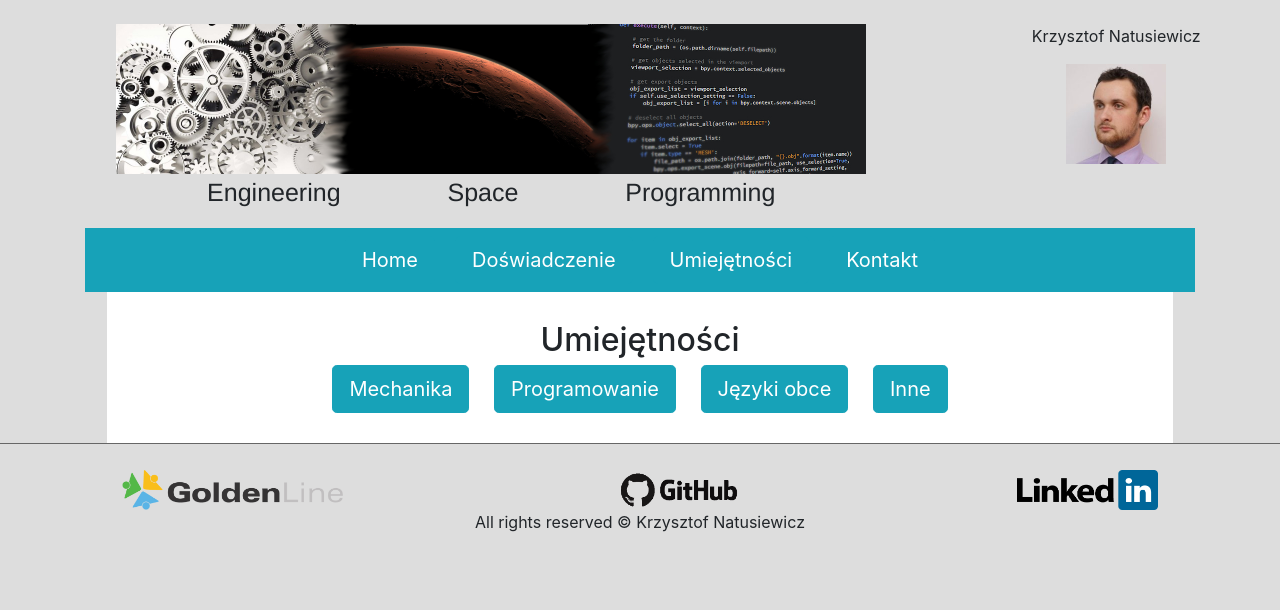
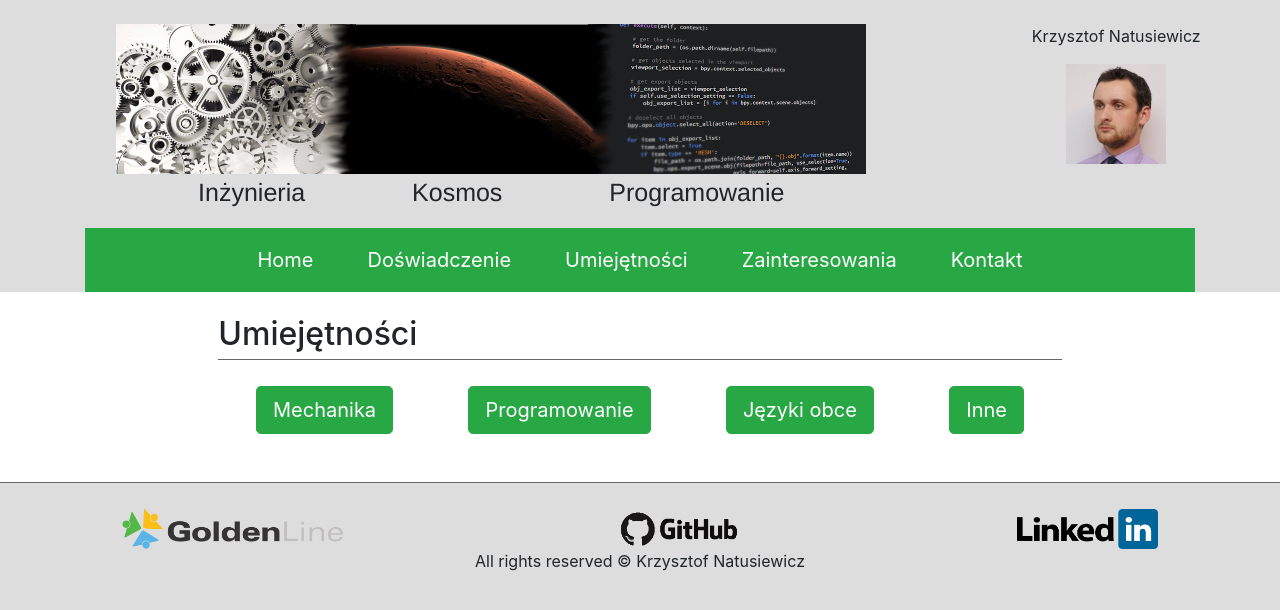
Before and after one commit to thing91/PortfolioWebsite, a Django app: page /skills/ in a window 1280 px wide. Shown: the top 610 px of the page. Run offline with Django 3.2, Linux system fonts and the light colour scheme; some libraries are stand-ins or nearby versions.

Commit message:
changes to green

```diff
--- a/about_me/static/about_me/css/custom.css
+++ b/about_me/static/about_me/css/custom.css
@@ -1,4 +1,5 @@
 /* This is custom css code for about_me page*/
+/* zmieione*/
 
 .footer {
 	max-width:100%;
@@ -6,10 +7,11 @@
 }
 section{
 	background-color:#fff;
-	padding-top:30px;
-	padding-bottom:30px;
+	padding-top:10px;
+	padding-bottom:10px;
 	padding-left:0px;
 	padding-right:0px;
+	text-align:justify;
 }
 
 hr {
@@ -22,10 +24,17 @@ hr {
 
 }
 
+.kafelki {
+	display: flex;
+	justify-content:space-around;
+
+}
 #tabela td{
+	margin-top:20px;
 	border: 1px solid #ddd;
 	padding: 15px;
 	vertical-align:middle;
+	font-style:bold;
 }
 #zdjecie{
 	padding-left:0px;
@@ -49,3 +58,10 @@ hr {
 	opacity:0.8;
 	align-items:center;
 }
+#hometext {
+	padding-left:10px;
+	padding-right:10px;
+	text-indent:30px;
+	font-style:italic;
+	font-size:18px;
+}
--- a/about_me/templates/about_me/header.html
+++ b/about_me/templates/about_me/header.html
@@ -5,7 +5,7 @@
 				<br>
 				<center class="headline">
 					<img src="../../static/about_me/img/grafika.jpg" class="img-fluid" style="max-height:150px; max-width:100%"  alt="grafika">
-					<p style="font-family:helvetica; font-size:25px;word-spacing:100px">Engineering Space Programming</p>
+					<p style="font-family:helvetica; font-size:25px;word-spacing:100px">Inżynieria Kosmos Programowanie</p>
 				</center>
 			</div>
 			<div class="col-sm-3" id="zdjecie">
@@ -19,23 +19,26 @@
 		<div class="row">
 			<!-- <div class="col-sm-12"> -->
 				<div class="container">
-					<nav class="navbar navbar-expand-lg navbar-light bg-info" >
+					<nav class="navbar navbar-expand-lg navbar-light bg-success" >
 						<button class="navbar-toggler" type="button" data-toggle="collapse" data-target="#navbarTogglerDemo01" aria-controls="navbarTogglerDemo01" aria-expanded="false" aria-label="Toggle navigation">
 							<span class="navbar-toggler-icon"></span>
 						</button>
 						<div class="collapse navbar-collapse" id="navbarTogglerDemo01">
 							<ul class="navbar-nav">
 								<li>
-									<a class="btn btn-info btn-lg" role="button" href="/">Home</a>
+									<a class="btn btn-success btn-lg" role="button" href="/">Home</a>
 								</li>
 								<li>
-									<a class="btn btn-info btn-lg" role="button" href="/expv2">Doświadczenie</a>
+									<a class="btn btn-success btn-lg" role="button" href="/expv2">Doświadczenie</a>
 								</li>
 								<li>
-									<a class="btn btn-info btn-lg" role="button" href="/skills">Umiejętności</a>
+									<a class="btn btn-success btn-lg" role="button" href="/skills">Umiejętności</a>
 								</li>
 								<li>
-									<a class="btn btn-info btn-lg" role="button" href="/contact">Kontakt</a>
+									<a class="btn btn-success btn-lg" role="button" href="/interests">Zainteresowania</a>
+								</li>
+								<li>
+									<a class="btn btn-success btn-lg" role="button" href="/contact">Kontakt</a>
 								</li>
 							</ul>
 						</div>
--- a/about_me/templates/about_me/main.html
+++ b/about_me/templates/about_me/main.html
@@ -18,16 +18,19 @@
 			<header>
 				{% include 'about_me/header.html' %}
 			</header>
+		</center>
+		<section class='container-fluid'>
+			<div class="row justify-content-md-center">
 
+				<div class="col-sm-8" id="sekcja">
+					<br/>
+					   {% block content %}
+					   {% endblock %}
+					<br/>
+				</div>
 
-			<section class="col-sm-10" >
-				<div class='container-fluid'>
-				   {% block content %}
-				   {% endblock %}
-				</div>
-			</section>
-		</center>
-
+			</div>
+		</section>
 		<script src="https://code.jquery.com/jquery-3.2.1.slim.min.js" integrity="sha384-KJ3o2DKtIkvYIK3UENzmM7KCkRr/rE9/Qpg6aAZGJwFDMVNA/GpGFF93hXpG5KkN" crossorigin="anonymous"></script>
 		<script src="https://cdnjs.cloudflare.com/ajax/libs/popper.js/1.11.0/umd/popper.min.js" integrity="sha384-b/U6ypiBEHpOf/4+1nzFpr53nxSS+GLCkfwBdFNTxtclqqenISfwAzpKaMNFNmj4" crossorigin="anonymous"></script>
 		<script src="https://maxcdn.bootstrapcdn.com/bootstrap/4.0.0-beta/js/bootstrap.min.js" integrity="sha384-h0AbiXch4ZDo7tp9hKZ4TsHbi047NrKGLO3SEJAg45jXxnGIfYzk4Si90RDIqNm1" crossorigin="anonymous"></script>
--- a/about_me/templates/about_me/skills.html
+++ b/about_me/templates/about_me/skills.html
@@ -2,20 +2,22 @@
 
 {% block content %}
 
-	<h2>Umiejętności</h2>
-
-	<button class="btn btn-info btn-lg" type="button" data-toggle="collapse" data-target="#Mechanics" aria-expanded="false" aria-controls="collapseExample">
+	<h2>Umiejętności</h2><hr/>
+	<div class="kafelki">
+		<button class="btn btn-success btn-lg" type="button" data-toggle="collapse" data-target="#Mechanics" aria-expanded="false" aria-controls="collapseExample">
 		  Mechanika
 		</button>
-	<button class="btn btn-info btn-lg" type="button" data-toggle="collapse" data-target="#Programming" aria-expanded="false" aria-controls="collapseExample">
+		<button class="btn btn-success btn-lg" type="button" data-toggle="collapse" data-target="#Programming" aria-expanded="false" aria-controls="collapseExample">
 		  Programowanie
 		</button>
-	<button class="btn btn-info btn-lg" type="button" data-toggle="collapse" data-target="#Languages" aria-expanded="false" aria-controls="collapseExample">
+		<button class="btn btn-success btn-lg" type="button" data-toggle="collapse" data-target="#Languages" aria-expanded="false" aria-controls="collapseExample">
 		  Języki obce
 		</button>
-	<button class="btn btn-info btn-lg" type="button" data-toggle="collapse" data-target="#Other" aria-expanded="false" aria-controls="collapseExample">
+		<button class="btn btn-success btn-lg" type="button" data-toggle="collapse" data-target="#Other" aria-expanded="false" aria-controls="collapseExample">
 		  Inne
 		</button>
+	</div>
+	<br>
 	<div class="collapse in" id="Mechanics">
 	  <div class="well">
 			<table class="table table-striped" id="tabela">
@@ -114,7 +116,7 @@
 					</td>
 				</tr>
 				<tr>
-					<td>GIT</td>
+					<td>git</td>
 					<td>
 						<img class="star" src="../../static/about_me/img/star.svg">
 						<img class="star" src="../../static/about_me/img/star.svg">
@@ -320,8 +322,96 @@
 		</table>
   </div>
 </div>
-	<!-- <div>	 -->
-		<!-- <h3>Enterprunership</h3> -->
+
+<div class="collapse in" id="Other">
+	<div class="well">
+		<!-- <div class="row"> -->
+		<center>
+			<table id="tabela" style="text-align:right">
+					<tr>
+						<td>
+							<button class="btn btn-outline-success">
+								Prawo jazdy - kat. B
+							</button>
+							<button class="btn btn-outline-success">
+								Praca w zespole
+							</button>
+						</td>
+					</tr>
+					<tr>
+						<td>
+							<button class="btn btn-outline-success">
+								Łatwość nawiązywania kontaktów
+							</button>
+							<button class="btn btn-outline-success">
+								Zachowanie się w sytuacjach biznesowych z klientem
+							</button>
+						</td>
+					</tr>
+					<tr>
+						<td>
+							<button class="btn btn-outline-success">
+								Organizacja i systematyzowanie pracy sobie i innym
+							</button>
+							<button class="btn btn-outline-success">
+								Prowadzenie rzeczowej i twórczej dyskusji - brainstorming
+							</button>
+						</td>
+					</tr>
+					<tr>
+						<td>
+							<button class="btn btn-outline-success">
+								Czerpanie przyjemności z uczenia się
+							</button>
+							<button class="btn btn-outline-success">
+								Łatwość w przyswajaniu nowej wiedzy
+							</button>
+						</td>
+					</tr>
+					<tr>
+						<td>
+							<button class="btn btn-outline-success">
+								Łatwość podejmowania decyzji
+							</button>
+							<button class="btn btn-outline-success">
+								Radzenie sobie ze stresem
+							</button>
+						</td>
+					</tr>
+			</table>
+					<!-- <tr> -->
+						<!-- <td class="btn btn-outline-success">Łatwość nawiązywania kontaktów</td> -->
+					<!-- </tr> -->
+					<!-- <tr>	 -->
+						<!-- <td class="btn btn-outline-success">Organizacja i systematyzowanie pracy sobie i innym</td> -->
+					<!-- </tr> -->
+					<!-- <tr>	 -->
+						<!-- <td class="btn btn-outline-success">Czerpanie przyjemności z uczenia się</td> -->
+					<!-- </tr> -->
+					<!-- <tr>	 -->
+						<!-- <td class="btn btn-outline-success">Łatwość podejmowania decyzji</td> -->
+					<!-- </tr> -->
+			<!-- </table> -->
+			<!-- <table class="col-lg-6" id="tabela"> -->
+					<!-- <tr> -->
+						<!-- <td class="btn btn-outline-success" >Praca w zespole</td> -->
+					<!-- </tr> -->
+					<!-- <tr>	 -->
+						<!-- <td class="btn btn-outline-success">Zachowanie się w sytuacjach biznesowych z klientem</td> -->
+
+					<!-- </tr> -->
+					<!-- <tr>	 -->
+						<!-- <td class="btn btn-outline-success">Prowadzenie rzeczowej i twórczej dyskusji - brainstorming</td> -->
+					<!-- </tr> -->
+					<!-- <tr> -->
+						<!-- <td class="btn btn-outline-success">Łatwość w przyswajaniu nowej wiedzy</td> -->
+					<!-- </tr> -->
+					<!-- <tr>	 -->
+						<!-- <td class="btn btn-outline-success">Radzenie sobie ze stresem</td> -->
+					<!-- </tr> -->
+			<!-- </table> -->
+			</center>
 		<!-- </div> -->
-
+	</div>
+</div>
 {% endblock %}
--- a/about_me/urls.py
+++ b/about_me/urls.py
@@ -6,4 +6,5 @@ urlpatterns = [
     url(r'^contact/', views.contact, name='contact'),
     url(r'^skills/', views.skills, name='skills'),
     url(r'^expv2/', views.expv2, name='expv'),
+    url(r'^interests/', views.interests, name='interests'),
 ]
--- a/about_me/views.py
+++ b/about_me/views.py
@@ -14,3 +14,6 @@ def expv2(request):
 
 def skills(request):
     return render(request, 'about_me/skills.html')
+
+def interests(request):
+    return render(request, 'about_me/interests.html')
```
Also changed, not shown: about_me/templates/about_me/contact.html (+16 -3 lines), about_me/templates/about_me/expv2.html (+9 -5 lines), about_me/templates/about_me/home.html (+8 -11 lines), about_me/templates/about_me/interests.html (added, +42 -0 lines), about_me/static/about_me/img/mail.png (added), about_me/static/about_me/img/qrcode.png (added), about_me/static/about_me/img/skype.png (added), about_me/static/about_me/img/wechat.jpg (added). Lines whose indentation alone changed are shown as unchanged.
